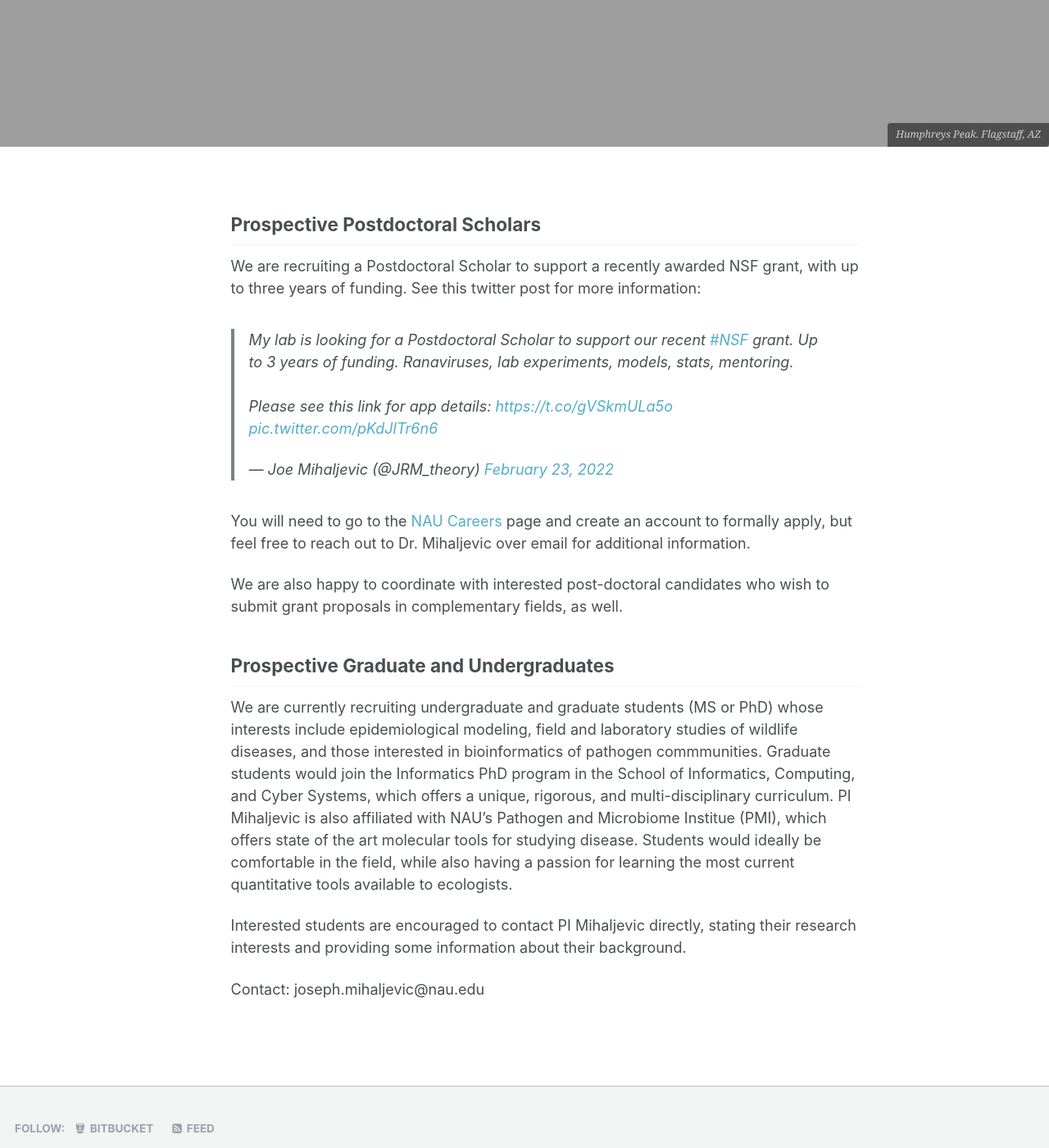
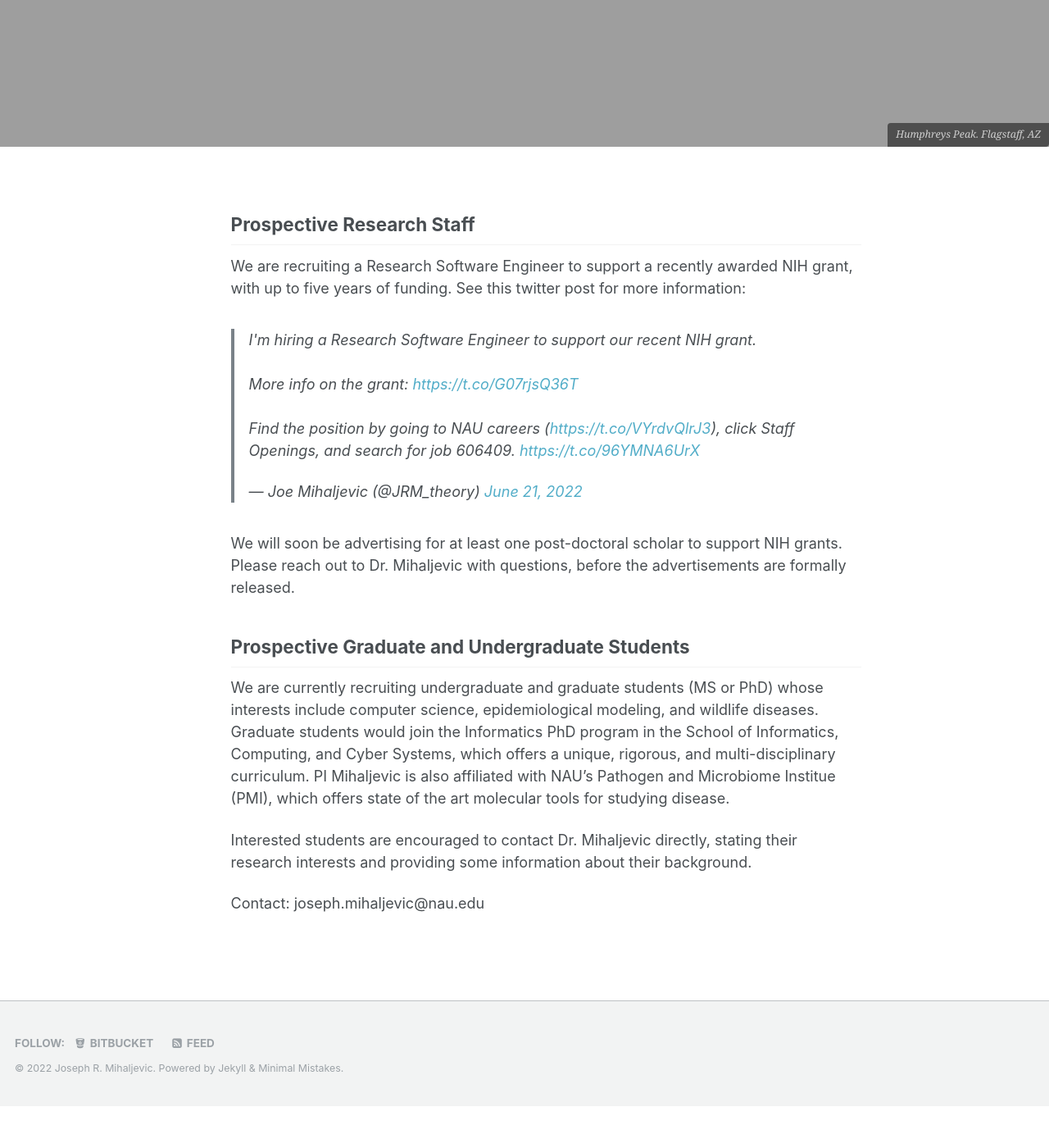
Before and after one commit to jrmihalj/jrmihalj.github.io, a Jekyll site: the page built from _pages/prospective.md, in a window 1280 px wide and 1400 px high, scrolled down 863 px. Shown: the whole window at 82% size. Built offline with Jekyll 4.4.1, drawn with Linux system fonts in a browser that asks for light colours; comment, search, counter and statistics services are not loaded; our own code applies the rules of GitHub Pages for plain Markdown files; after the commit the page ends 2212 px from its top, so only the background shows below that.

Commit message:
added Research Software Engineer, removed NSF Postdoc

```diff
--- a/_pages/prospective.md
+++ b/_pages/prospective.md
@@ -7,21 +7,19 @@
 permalink: /prospective/
 ---
 
-## Prospective Postdoctoral Scholars
+## Prospective Research Staff
 
-We are recruiting a Postdoctoral Scholar to support a recently awarded NSF grant, with up to three years of funding. See this twitter post for more information:
-<blockquote class="twitter-tweet"><p lang="en" dir="ltr">My lab is looking for a Postdoctoral Scholar to support our recent <a href="https://twitter.com/hashtag/NSF?src=hash&amp;ref_src=twsrc%5Etfw">#NSF</a> grant. Up to 3 years of funding. Ranaviruses, lab experiments, models, stats, mentoring.<br><br>Please see this link for app details: <a href="https://t.co/gVSkmULa5o">https://t.co/gVSkmULa5o</a> <a href="https://t.co/pKdJlTr6n6">pic.twitter.com/pKdJlTr6n6</a></p>&mdash; Joe Mihaljevic (@JRM_theory) <a href="https://twitter.com/JRM_theory/status/1496556161490952195?ref_src=twsrc%5Etfw">February 23, 2022</a></blockquote> <script async src="https://platform.twitter.com/widgets.js" charset="utf-8"></script>
-
-You will need to go to the [NAU Careers](https://in.nau.edu/human-resources/employment-application-instructions/){:target="_blank"} page and create an account to formally apply, but feel free to reach out to Dr. Mihaljevic over email for additional information.
+We are recruiting a Research Software Engineer to support a recently awarded NIH grant, with up to five years of funding. See this twitter post for more information:
+<blockquote class="twitter-tweet"><p lang="en" dir="ltr">I&#39;m hiring a Research Software Engineer to support our recent NIH grant. <br><br>More info on the grant: <a href="https://t.co/G07rjsQ36T">https://t.co/G07rjsQ36T</a><br><br>Find the position by going to NAU careers (<a href="https://t.co/VYrdvQlrJ3">https://t.co/VYrdvQlrJ3</a>), click Staff Openings, and search for job 606409. <a href="https://t.co/96YMNA6UrX">https://t.co/96YMNA6UrX</a></p>&mdash; Joe Mihaljevic (@JRM_theory) <a href="https://twitter.com/JRM_theory/status/1539316570513543169?ref_src=twsrc%5Etfw">June 21, 2022</a></blockquote> <script async src="https://platform.twitter.com/widgets.js" charset="utf-8"></script>
 
 
-We are also happy to coordinate with interested post-doctoral candidates who wish to submit grant proposals in complementary fields, as well.
+We will soon be advertising for at least one post-doctoral scholar to support NIH grants. Please reach out to Dr. Mihaljevic with questions, before the advertisements are formally released.
 
-## Prospective Graduate and Undergraduates
+## Prospective Graduate and Undergraduate Students
 
-We are currently recruiting undergraduate and graduate students (MS or PhD) whose interests include epidemiological modeling, field and laboratory studies of wildlife diseases, and those interested in bioinformatics of pathogen commmunities. Graduate students would join the Informatics PhD program in the School of Informatics, Computing, and Cyber Systems, which offers a unique, rigorous, and multi-disciplinary curriculum. PI Mihaljevic is also affiliated with NAU's Pathogen and Microbiome Institue (PMI), which offers state of the art molecular tools for studying disease. Students would ideally be comfortable in the field, while also having a passion for learning the most current quantitative tools available to ecologists.
+We are currently recruiting undergraduate and graduate students (MS or PhD) whose interests include computer science, epidemiological modeling, and wildlife diseases. Graduate students would join the Informatics PhD program in the School of Informatics, Computing, and Cyber Systems, which offers a unique, rigorous, and multi-disciplinary curriculum. PI Mihaljevic is also affiliated with NAU's Pathogen and Microbiome Institue (PMI), which offers state of the art molecular tools for studying disease.
 
-Interested students are encouraged to contact PI Mihaljevic directly, stating their research interests and providing some information about their background.
+Interested students are encouraged to contact Dr. Mihaljevic directly, stating their research interests and providing some information about their background.
 
 
 Contact: joseph.mihaljevic@nau.edu
```
